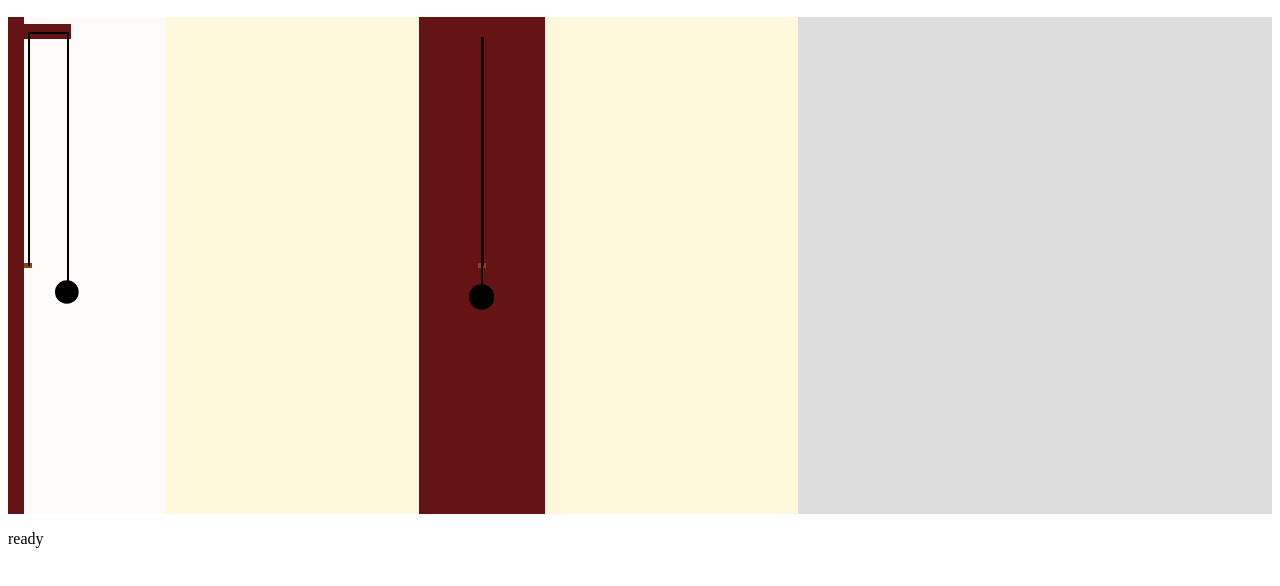
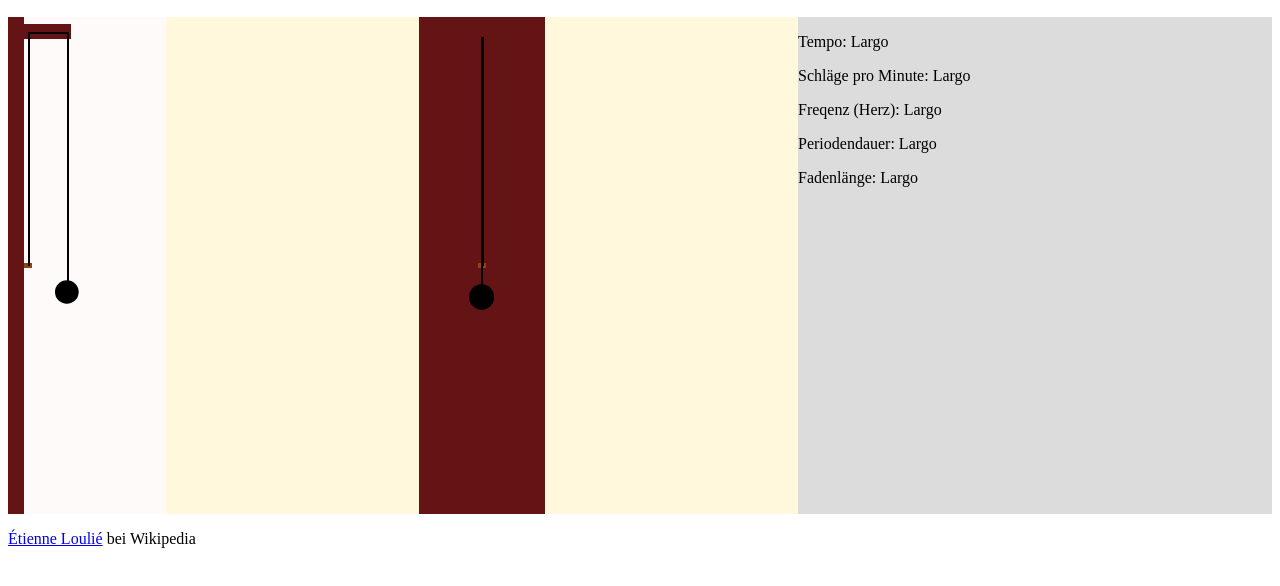
Before and after one commit to elfen20/webpendulum, a plain HTML site: page index.html in a window 1280 px wide. Shown: the part 58-644 px from the top of the page. Drawn offline with Linux system fonts and the light colour scheme.

Commit message:
+ infos - debug

```diff
--- a/index.html
+++ b/index.html
@@ -53,9 +53,16 @@
                     </div>
                 </div>
             </div>
-            <div id="c3-sheet"></div>
+            <div id="c3-sheet">
+                <p><span class="info-key">Tempo: </span><span class="info-value" id="info-tempo">Largo</span></p>
+                <p><span class="info-key">Schläge pro Minute: </span><span class="info-value" id="info-bpm">Largo</span></p>
+                <p><span class="info-key">Freqenz (Herz): </span><span class="info-value" id="info-freq">Largo</span></p>
+                <p><span class="info-key">Periodendauer: </span><span class="info-value" id="info-period">Largo</span></p>
+                <p><span class="info-key">Fadenlänge: </span><span class="info-value" id="info-flength">Largo</span></p>
+            </div>
         </div>
-        <p id="info">Info</p>
+        <!-- p id="info">Info</p -->
+        <p><a href="https://de.wikipedia.org/wiki/%C3%89tienne_Louli%C3%A9">Étienne Loulié</a> bei Wikipedia</p>
     </div>
 </body>
 
```
